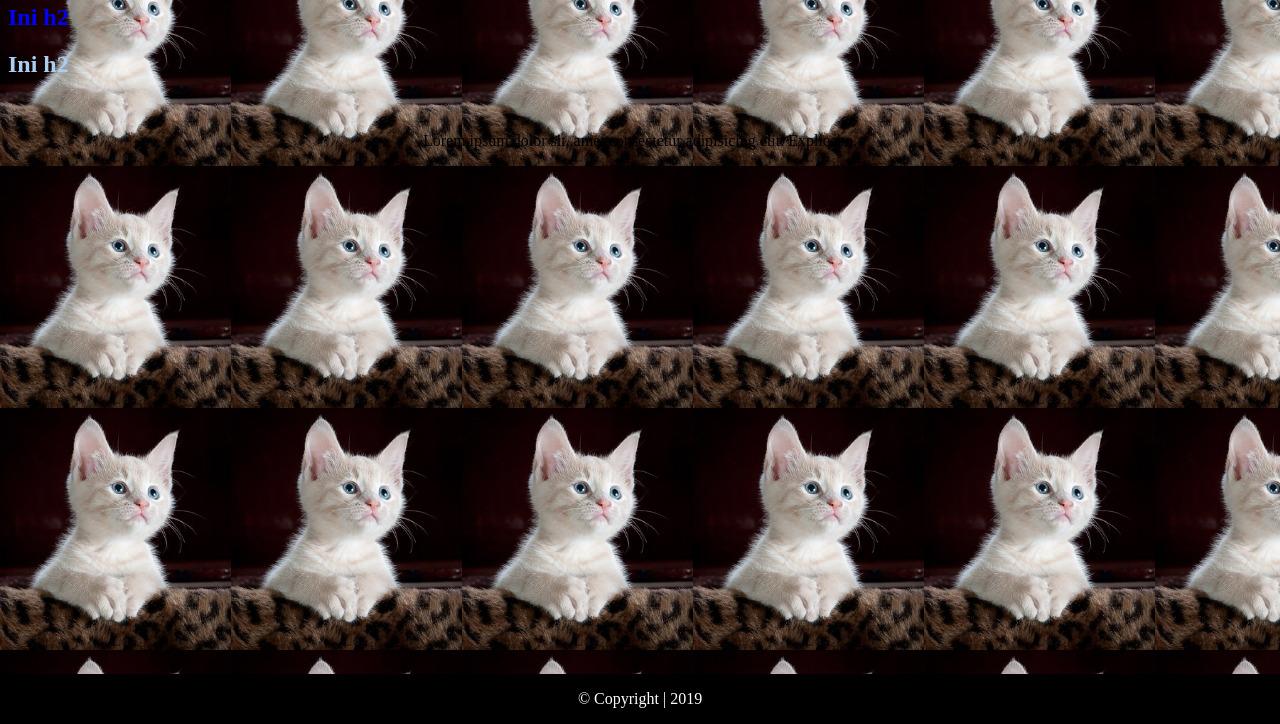
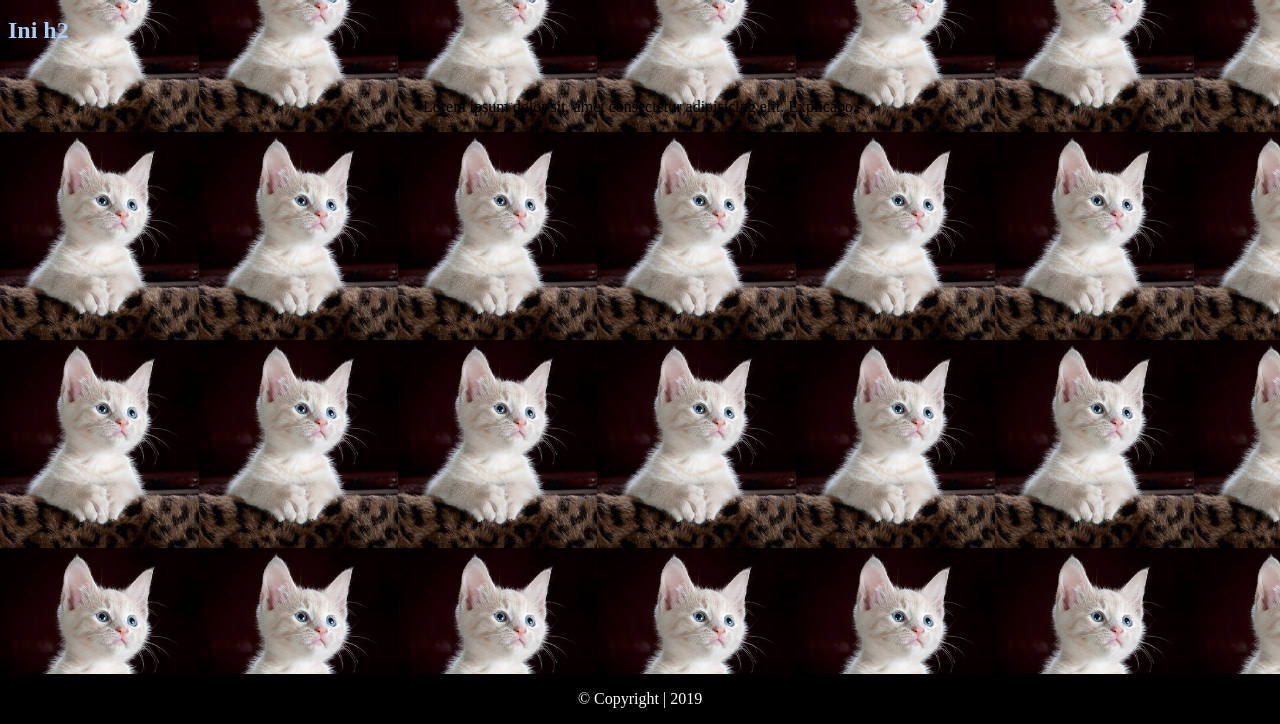
Before and after one commit to Komarudin2110/Frontend-2, a plain HTML site: page Day2/basic.html in a window 1280 px wide. Shown: the part 76-800 px from the top of the page. Drawn offline with Linux system fonts and the light colour scheme.

Commit message:
Frontend

```diff
--- a/Day2/basic.html
+++ b/Day2/basic.html
@@ -5,7 +5,7 @@
     <link rel="stylesheet" href="basic.css" />
   </head>
 
-  <body>
+  <bod
     <h1>Basic CSS</h1>
     <h2 id="test">Ini h2</h2>
     <h2>Ini h2</h2>
```
